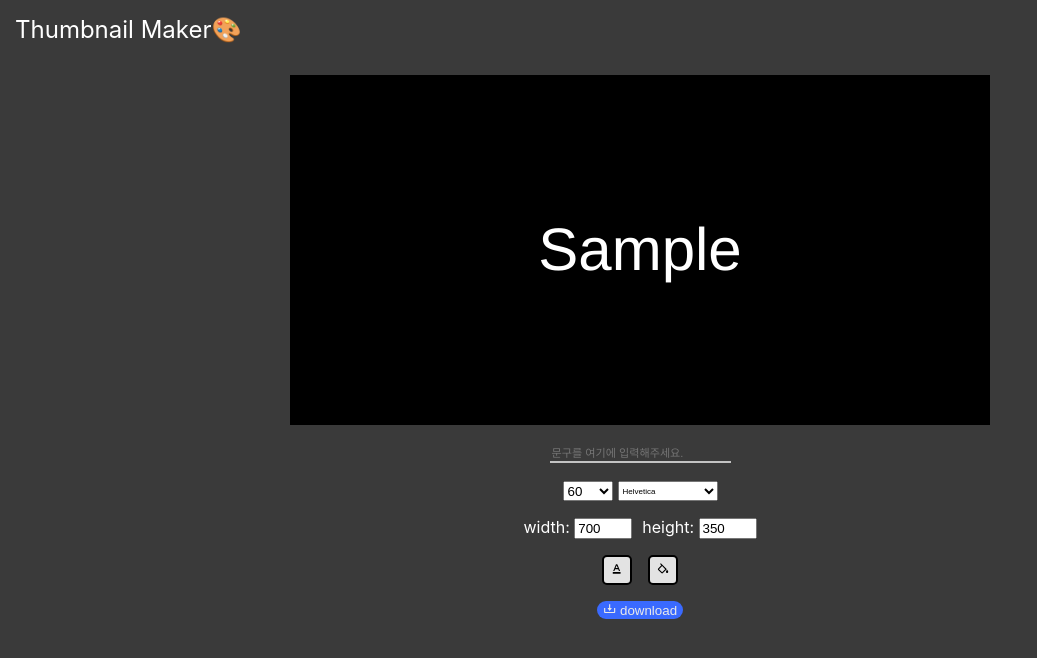
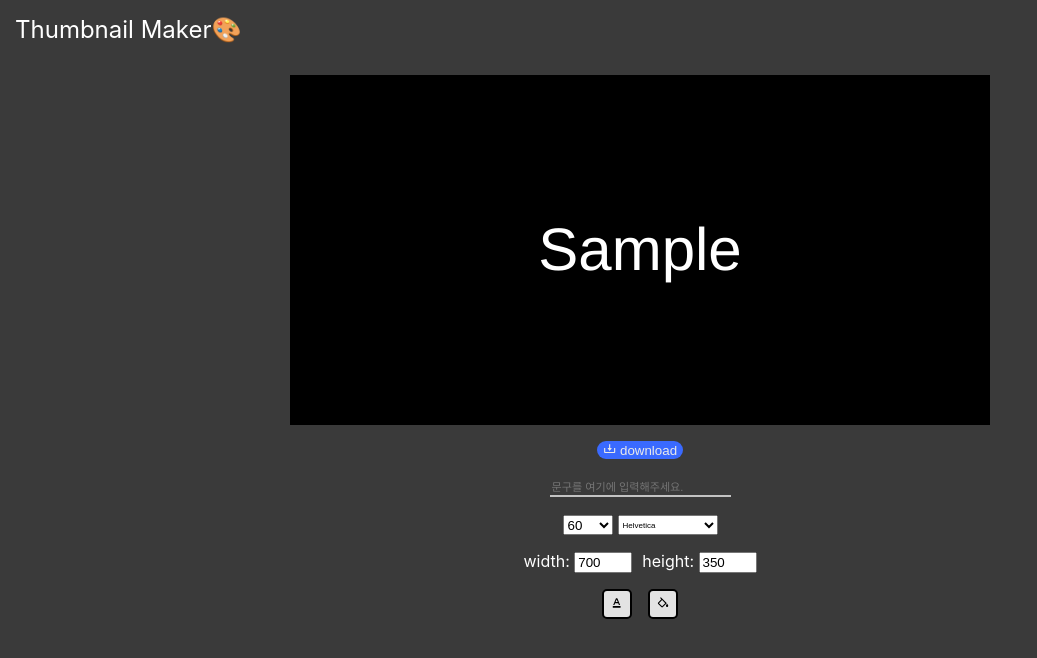
Before and after one commit to Bam-j/Thumbnail-Maker, a React (Create React App) app: page / in a window 1280 px wide. Shown: the top 658 px of the page, without its empty margins (0-1037 px from the left). Built offline with nearby package versions, Linux system fonts and the light colour scheme.

Commit message:
섬네일 다운로드 구현

```diff
--- a/src/App.jsx
+++ b/src/App.jsx
@@ -1,16 +1,13 @@
-import React, { useContext } from "react";
+import React from "react";
 import { Header } from "./components/Header";
 import { PreviewPalette } from "./components/PreviewPalette/PreviewPalette";
 import { TextInput } from "./components/Tools/TextInput";
 import './styles/App.scss';
 import { SizeForm } from "./components/Tools/SizeForm";
 import { ColorPickerButtons } from "./components/Buttons/ColorPickerButtons/ColorPickerButtons";
-import { DownloadButton } from "./components/Buttons/DownloadButton";
-import { ThumbnailContentsContext, ThumbnailContentsProvider } from "./contexts/thumbnailContents";
+import { ThumbnailContentsProvider } from "./contexts/thumbnailContents";
 
 const App = () => {
-  const { state } = useContext(ThumbnailContentsContext);
-
   return (
     <ThumbnailContentsProvider>
       <Header />
@@ -20,7 +17,6 @@ const App = () => {
           <TextInput/>
           <SizeForm/>
           <ColorPickerButtons/>
-          <DownloadButton/>
         </div>
       </div>
     </ThumbnailContentsProvider>
--- a/src/components/Buttons/DownloadButton.jsx
+++ b/src/components/Buttons/DownloadButton.jsx
@@ -4,10 +4,10 @@ import { BiDownload } from "react-icons/bi";
 /*
 기능: 버튼을 클릭하면, Preview의 이미지가 다운로드
  */
-export const DownloadButton = () => {
+export const DownloadButton = ({ onClick }) => {
 	return (
 		<DownloadButtonWrapper>
-			<Download>
+			<Download onClick={() => onClick()}>
 				<BiDownload/>
 				&nbsp;download
 			</Download>
--- a/src/components/PreviewPalette/PreviewPalette.jsx
+++ b/src/components/PreviewPalette/PreviewPalette.jsx
@@ -1,8 +1,9 @@
-import { useContext, useEffect, useRef, useState } from "react";
+import { useContext, useRef } from 'react';
 import { ThumbnailContentsContext } from '../../contexts/thumbnailContents';
-//import { setCanvasFont } from "./setCanvasFont";
-//import { drawText } from "./drawText";
-import styled from "styled-components";
+import styled from 'styled-components';
+import { DownloadButton } from '../Buttons/DownloadButton';
+import html2canvas from 'html2canvas';
+import { saveImg } from './saveImg';
 
 /*
 기능: 사용자가 설정한 width/height, text, text와 bg의 색에 따라 섬네일 미리보기가 여기에 출력.
@@ -15,52 +16,23 @@ export const PreviewPalette = () => {
     fontSize,
     fontFamily,
     textColor,
-    backgroundColor
+    backgroundColor,
   } = useContext(ThumbnailContentsContext).state;
-  //const { text, fontSize, fontFamily } = useContext(ThumbnailContentsContext).state;
-  //const [contents, setContents] = useState('');
-  //const { setText } = useContext(ThumbnailContentsContext).actions;
   const previewRef = useRef(null);
 
-  /*
-  useEffect(() => {
-    const render = async () => {
-      const canvas = previewRef.current;
-      const ctx = canvas.getContext('2d');
-
-      ctx.fillStyle = backgroundColor;
-      ctx.fillRect(0, 0, canvas.width, canvas.height);
-
-      setCanvasFont(canvas, {
-        color: textColor,
-        size: fontSize,
-        family: fontFamily
+  const capturingThumbnail = () => {
+    html2canvas(document.getElementById('thumbnail'), {
+      width: width,
+      height: height,
+      scale: 1,
+    })
+      .then((canvas) => {
+        saveImg(canvas.toDataURL('image/jpg'), 'image.jpg', text);
+      })
+      .catch((err) => {
+        console.error(err);
       });
-      //drawText(canvas, text, fontSize);
-      ctx.fillText(text, canvas.width/2, canvas.height/2);
-      update(canvas.toDataURL());
-    };
-    render().then(r => r);
-  }, [
-    width,
-    height,
-    text,
-    textColor,
-    fontSize,
-    fontFamily,
-    backgroundColor,
-    update,
-  ]);
-  return (
-    <canvas
-      className={'previewCanvas'}
-      ref={previewRef}
-      width={width}
-      height={height}>
-      대체 텍스트
-      </canvas>
-  );
-*/
+  };
 
   return (
     <>
@@ -81,11 +53,12 @@ export const PreviewPalette = () => {
             color: textColor,
             fontSize: `${fontSize}px`,
             fontFamily: fontFamily,
-            lineHeight: `${height}px`
+            lineHeight: `${height}px`,
           }}>
           {text}
         </Preview>
       </PreviewWrapper>
+      <DownloadButton onClick={() => capturingThumbnail()} />
     </>
   );
 };
@@ -97,8 +70,8 @@ const PreviewWrapper = styled.div`
 const Preview = styled.div`
   margin: auto;
 
-  -webkit-user-select:none;
-  -moz-user-select:none;
-  -ms-user-select:none;
-  user-select:none
+  -webkit-user-select: none;
+  -moz-user-select: none;
+  -ms-user-select: none;
+  user-select: none;
 `;
--- /dev/null
+++ b/src/components/PreviewPalette/saveImg.js
@@ -0,0 +1,11 @@
+export const saveImg = (uri, filename, text) => {
+  let link = document.createElement('a');
+
+  document.body.appendChild(link);
+
+  link.href = uri;
+  link.download = `${text.split(' ').join('_')}.png`;
+  link.click();
+
+  document.body.removeChild(link);
+};
```
